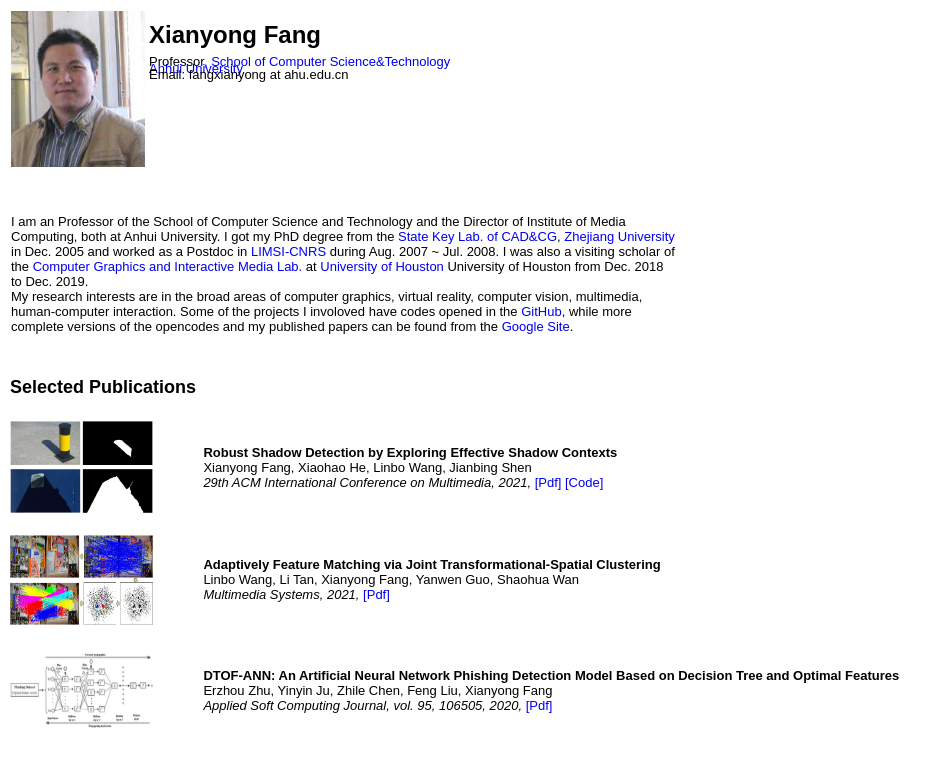
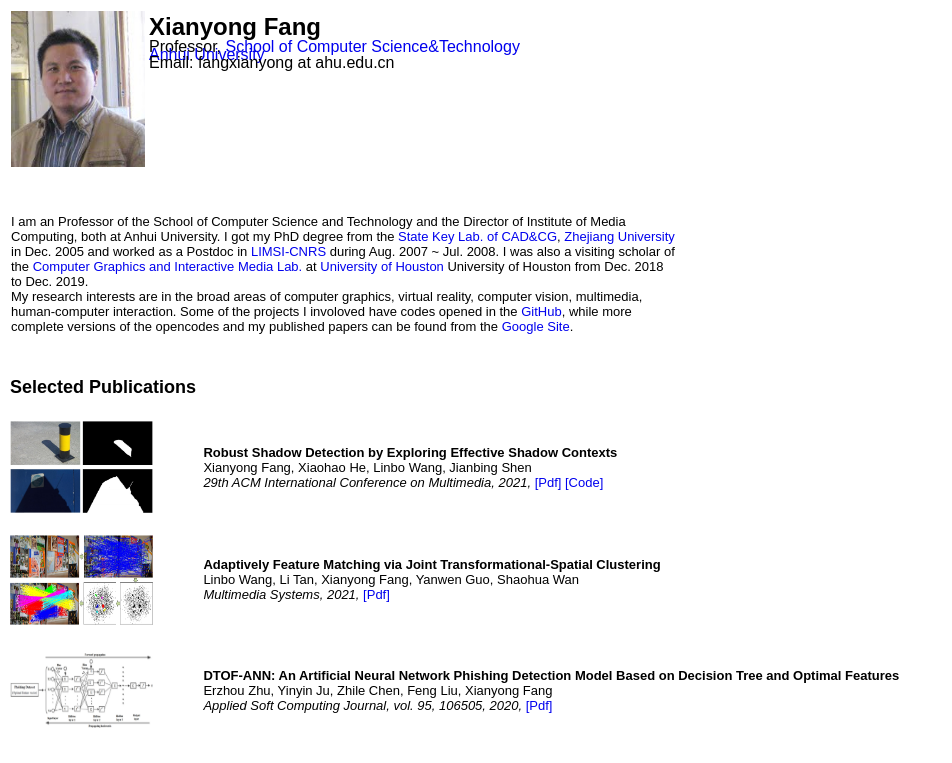
Before and after one commit to fangxianyong/fangxianyong.github.io, a plain HTML site: page index.html in a window 1280 px wide. Shown: the top 763 px of the page, without its empty margins (0-952 px from the left). Drawn offline with Linux system fonts and the light colour scheme.

Commit message:
Update index.html

```diff
--- a/index.html
+++ b/index.html
@@ -23,15 +23,15 @@ p{ margin:0 auto}
 		<td width="19%" valign="top" height="173">
 		<img border="0" src="images/xianyongfang.png" width="134" height="156"></td>
 		<td width="80%" valign="top" height="173">
-		<p style="line-height: 300%"><b><font size="5" face="Arial">Xianyong Fang&nbsp;&nbsp;&nbsp; </font></b></p>
-		<p style="line-height: 0.5"><font face="Arial" size="2">
+		<p style="line-height: 200%"><b><font size="5" face="Arial">Xianyong Fang&nbsp;&nbsp;&nbsp; </font></b></p>
+		<p style="line-height: 0.5"><font face="Arial" size="3">
 		Professor,
 		<a style="text-decoration: none" href="http://cs.ahu.edu.cn">
 		School of Computer Science&amp;Technology </a></font></p>
-		<p style="line-height: 0.5"><font face="Arial" size="2">
+		<p style="line-height: 0.5"><font face="Arial" size="3">
 		<a style="text-decoration: none" href="http://www.ahu.edu.cn">Anhui
 		University</a></font></p>
-<p style="line-height: 0.5"><font face="Arial" size="2">Email: fangxianyong at ahu.edu.cn</font></p>
+<p style="line-height: 0.5"><font face="Arial" size="3">Email: fangxianyong at ahu.edu.cn</font></p>
 		</td>
 	</tr>
 	<tr>
```
